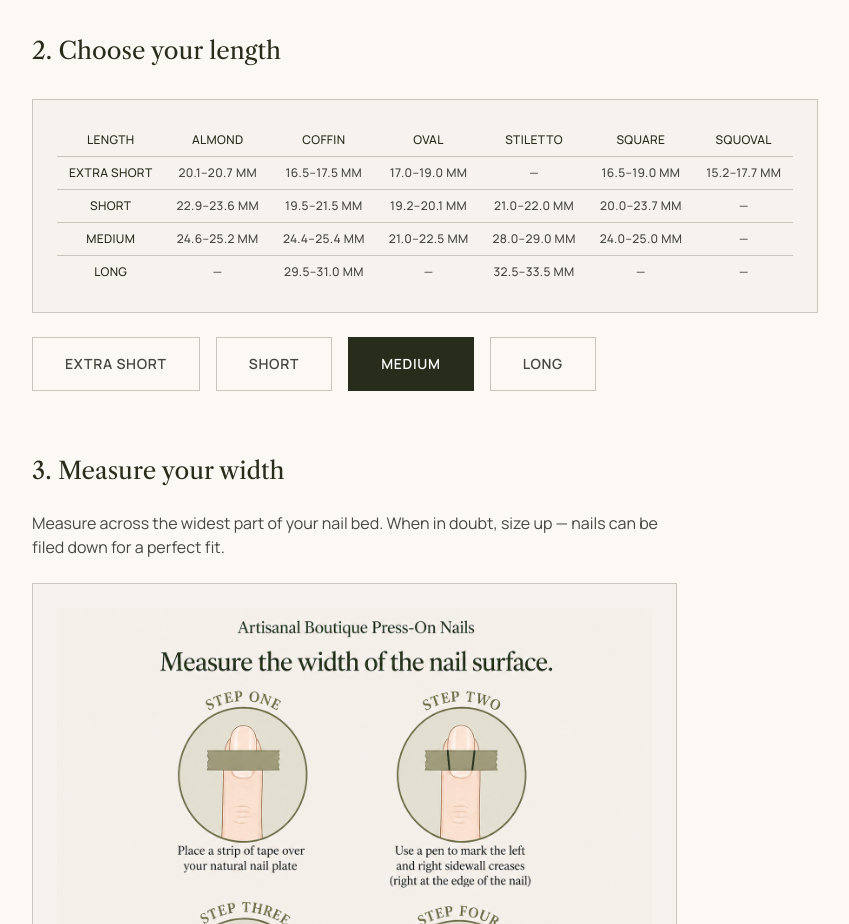
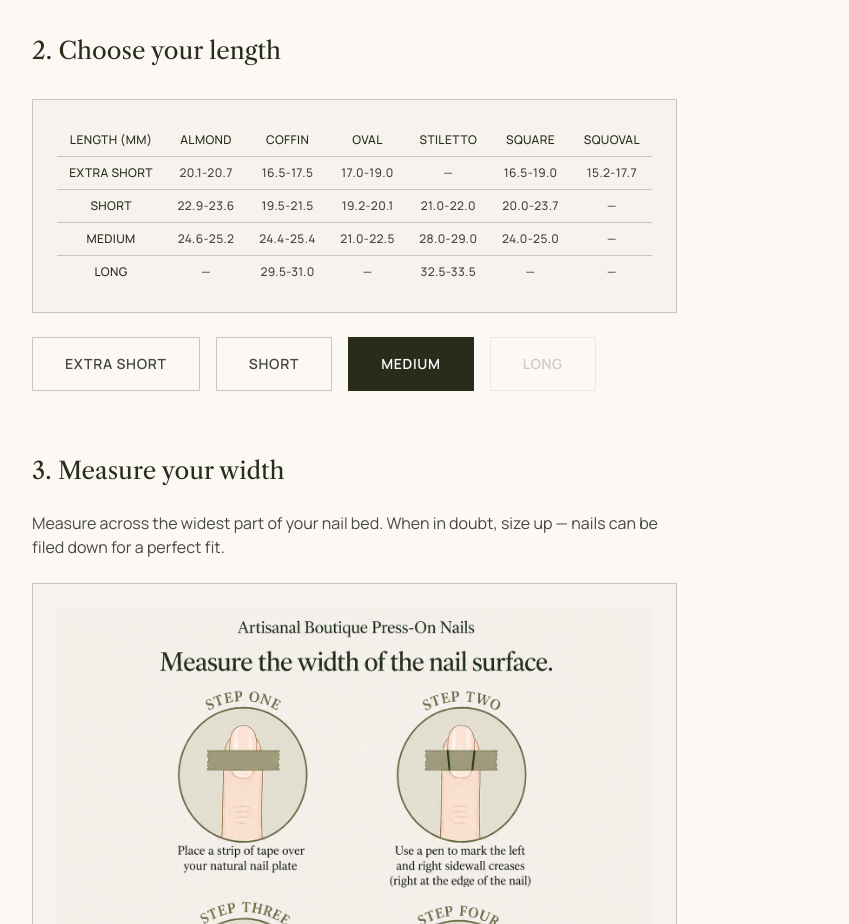
Before and after one commit to jsquad007/PoppyLoveNails, a Next.js app in the folder web/: page /design-your-own in a window 1280 px wide. Shown: the part 1040-1964 px from the top of the page, without its empty margins (32-881 px from the left). Built offline with nearby package versions, Linux system fonts and the light colour scheme; no server answers; sample sign-in values are in the browser's storage.

Commit message:
Restrict available lengths based on selected nail shape on Design Your Own page

```diff
--- a/web/app/design-your-own/commission-form.tsx
+++ b/web/app/design-your-own/commission-form.tsx
@@ -20,6 +20,16 @@ const LENGTHS = [
   { value: 'long',        label: 'Long' },
 ]
 
+// Which lengths are available per shape (derived from the length reference table)
+const SHAPE_LENGTHS: Record<string, string[]> = {
+  almond:   ['extra_short', 'short', 'medium'],
+  coffin:   ['extra_short', 'short', 'medium', 'long'],
+  oval:     ['extra_short', 'short', 'medium'],
+  stiletto: ['short', 'medium', 'long'],
+  square:   ['extra_short', 'short', 'medium'],
+  squoval:  ['extra_short'],
+}
+
 const WIDTHS = [
   { value: 'xs', label: 'XS' },
   { value: 's',  label: 'S' },
@@ -41,6 +51,14 @@ export default function CommissionForm({
 }) {
   const [selectedShape,  setSelectedShape]  = useState<string>('almond')
   const [selectedLength, setSelectedLength] = useState<string>('medium')
+
+  function handleShapeChange(shape: string) {
+    setSelectedShape(shape)
+    const available = SHAPE_LENGTHS[shape] ?? []
+    if (!available.includes(selectedLength)) {
+      setSelectedLength(available[0] ?? '')
+    }
+  }
   const [selectedWidth,  setSelectedWidth]  = useState<string>('m')
   const [fileNames,      setFileNames]      = useState<string[]>([])
   const [fileError,      setFileError]      = useState<string | null>(null)
@@ -98,7 +116,7 @@ export default function CommissionForm({
                   <button
                     key={s.value}
                     type="button"
-                    onClick={() => setSelectedShape(s.value)}
+                    onClick={() => handleShapeChange(s.value)}
                     className={`gallery-frame flex flex-col items-center gap-4 cursor-pointer transition-all duration-200 ${
                       active
                         ? 'border-[var(--color-primary)] bg-[var(--color-surface-low)]'
@@ -138,17 +156,17 @@ export default function CommissionForm({
               <table className="w-full text-center type-label-sm text-[var(--color-on-surface-variant)]">
                 <thead>
                   <tr className="border-b border-[var(--color-outline-variant)]">
-                    {['Length','Almond','Coffin','Oval','Stiletto','Square','Squoval'].map((h) => (
+                    {['Length (mm)','Almond','Coffin','Oval','Stiletto','Square','Squoval'].map((h) => (
                       <th key={h} className="px-3 py-2 type-label-sm text-[var(--color-primary)] font-semibold whitespace-nowrap">{h}</th>
                     ))}
                   </tr>
                 </thead>
                 <tbody>
                   {[
-                    ['Extra Short', '20.1–20.7 mm', '16.5–17.5 mm', '17.0–19.0 mm', '',             '16.5–19.0 mm', '15.2–17.7 mm'],
-                    ['Short',       '22.9–23.6 mm', '19.5–21.5 mm', '19.2–20.1 mm', '21.0–22.0 mm', '20.0–23.7 mm', ''],
-                    ['Medium',      '24.6–25.2 mm', '24.4–25.4 mm', '21.0–22.5 mm', '28.0–29.0 mm', '24.0–25.0 mm', ''],
-                    ['Long',        '',             '29.5–31.0 mm', '',             '32.5–33.5 mm', '',             ''],
+                    ['Extra Short', '20.1-20.7', '16.5-17.5', '17.0-19.0', '',           '16.5-19.0', '15.2-17.7'],
+                    ['Short',       '22.9-23.6', '19.5-21.5', '19.2-20.1', '21.0-22.0', '20.0-23.7', ''],
+                    ['Medium',      '24.6-25.2', '24.4-25.4', '21.0-22.5', '28.0-29.0', '24.0-25.0', ''],
+                    ['Long',        '',          '29.5-31.0', '',          '32.5-33.5',  '',          ''],
                   ].map(([label, ...cells]) => (
                     <tr key={label} className="border-b border-[var(--color-outline-variant)] last:border-0">
                       <td className="px-3 py-2 text-[var(--color-primary)] font-medium whitespace-nowrap">{label}</td>
@@ -163,14 +181,18 @@ export default function CommissionForm({
 
             <div className="flex flex-wrap gap-4">
               {LENGTHS.map((l) => {
-                const active = selectedLength === l.value
+                const active    = selectedLength === l.value
+                const available = (SHAPE_LENGTHS[selectedShape] ?? []).includes(l.value)
                 return (
                   <button
                     key={l.value}
                     type="button"
-                    onClick={() => setSelectedLength(l.value)}
+                    disabled={!available}
+                    onClick={() => available && setSelectedLength(l.value)}
                     className={`px-8 py-4 border type-label-md uppercase tracking-widest transition-all duration-200 ${
-                      active
+                      !available
+                        ? 'border-[var(--color-outline-variant)] text-[var(--color-outline)] opacity-35 cursor-not-allowed'
+                        : active
                         ? 'bg-[var(--color-primary)] border-[var(--color-primary)] text-[var(--color-on-primary)]'
                         : 'border-[var(--color-outline-variant)] text-[var(--color-on-surface-variant)] hover:border-[var(--color-primary)]'
                     }`}
```
